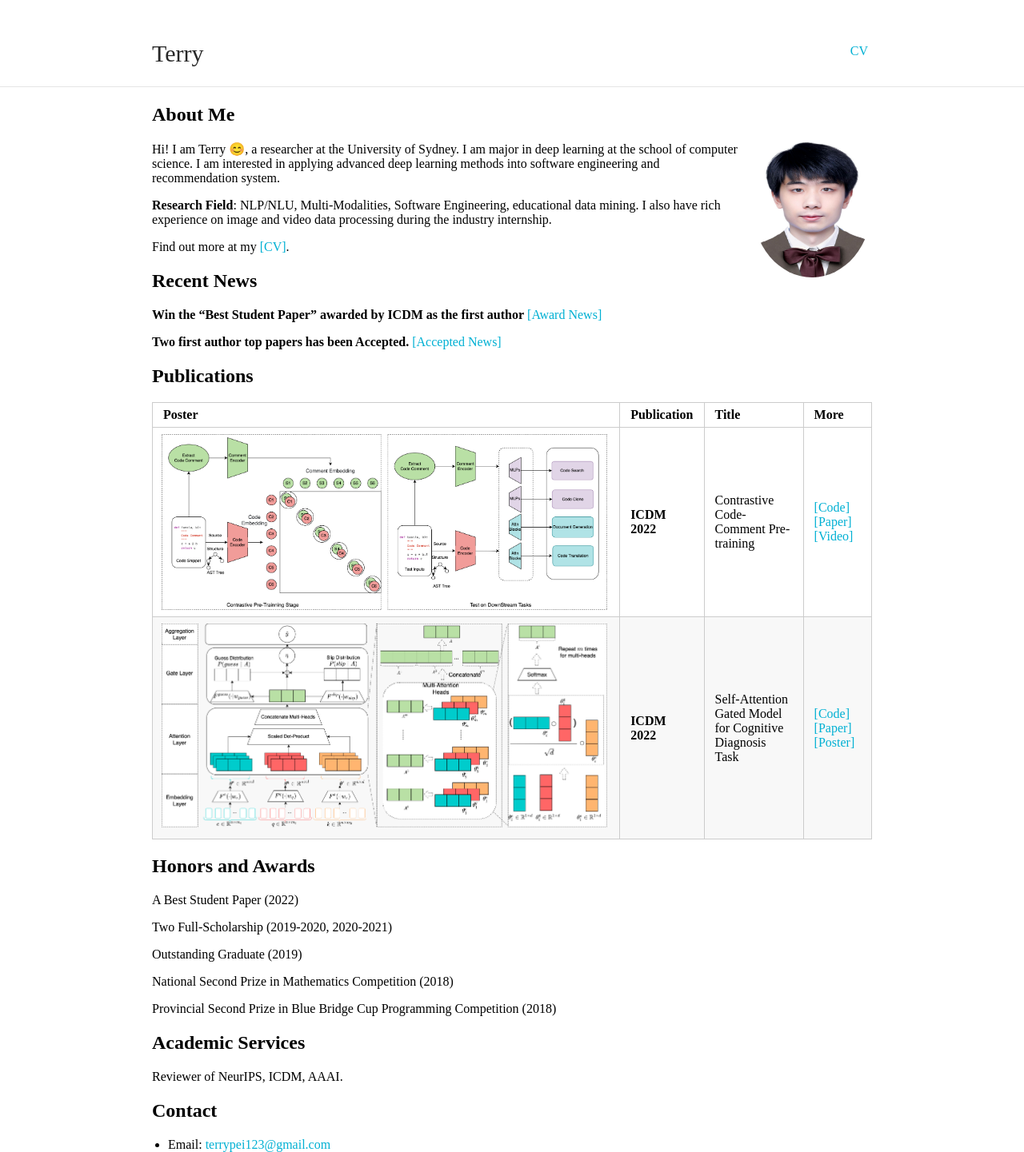
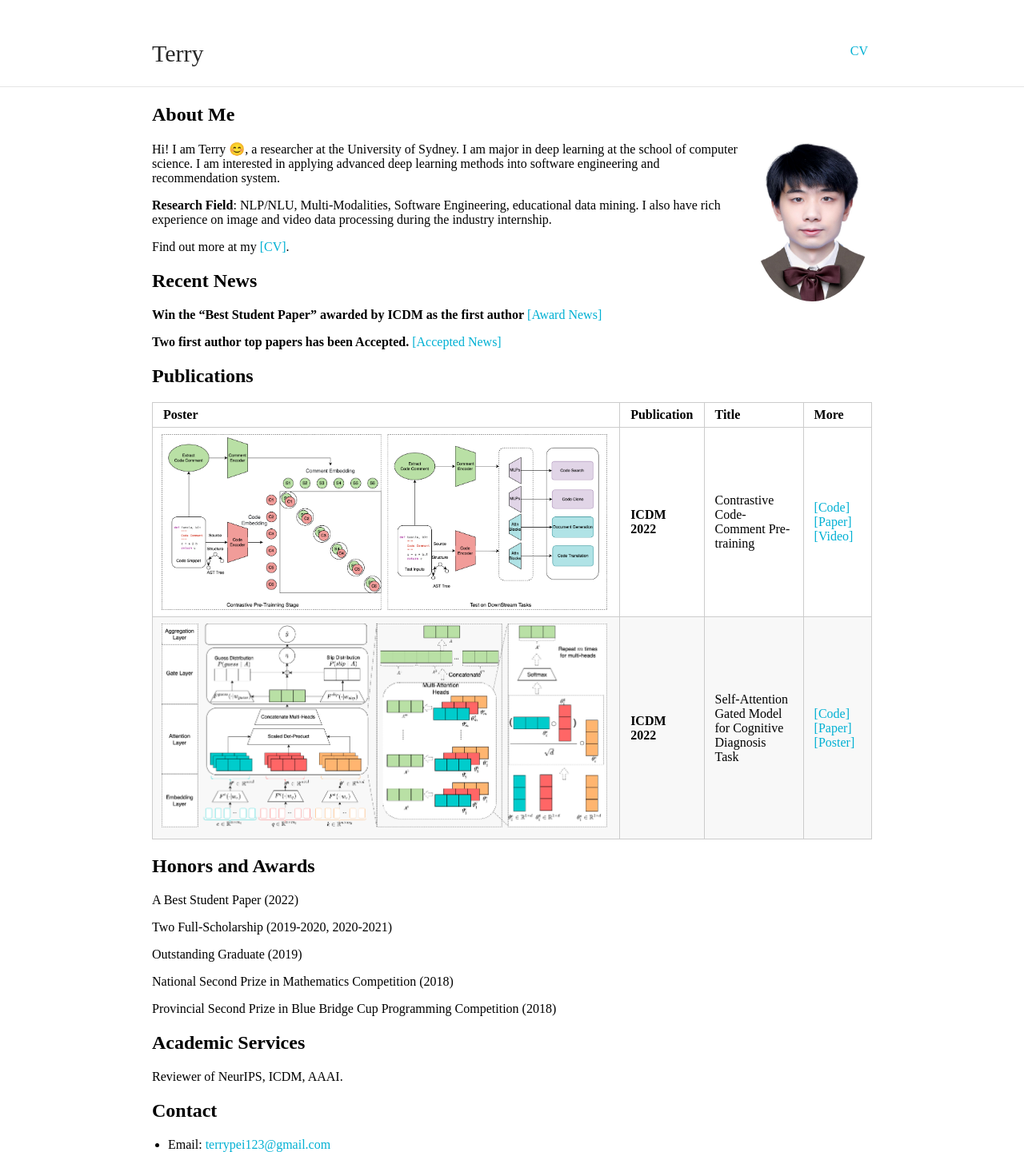
Before and after one commit to TerryPei/Terry000.github.io-1, a Jekyll site: the page built from index.md, in a window 1280 px wide. Shown: the whole page at 80% size. Built offline with Jekyll 4.4.1, drawn with Linux system fonts in a browser that asks for light colours; our own code applies the rules of GitHub Pages for plain Markdown files.

Commit message:
Update typography.scss

```diff
--- a/_sass/typography.scss
+++ b/_sass/typography.scss
@@ -37,7 +37,7 @@
         font-style: italic;
     }
     .profile-picture {
-        height: 180px;
+        height: 210px;
         width: 150px;
         position: relative;
         margin: -10px 0 0 15px;
```
